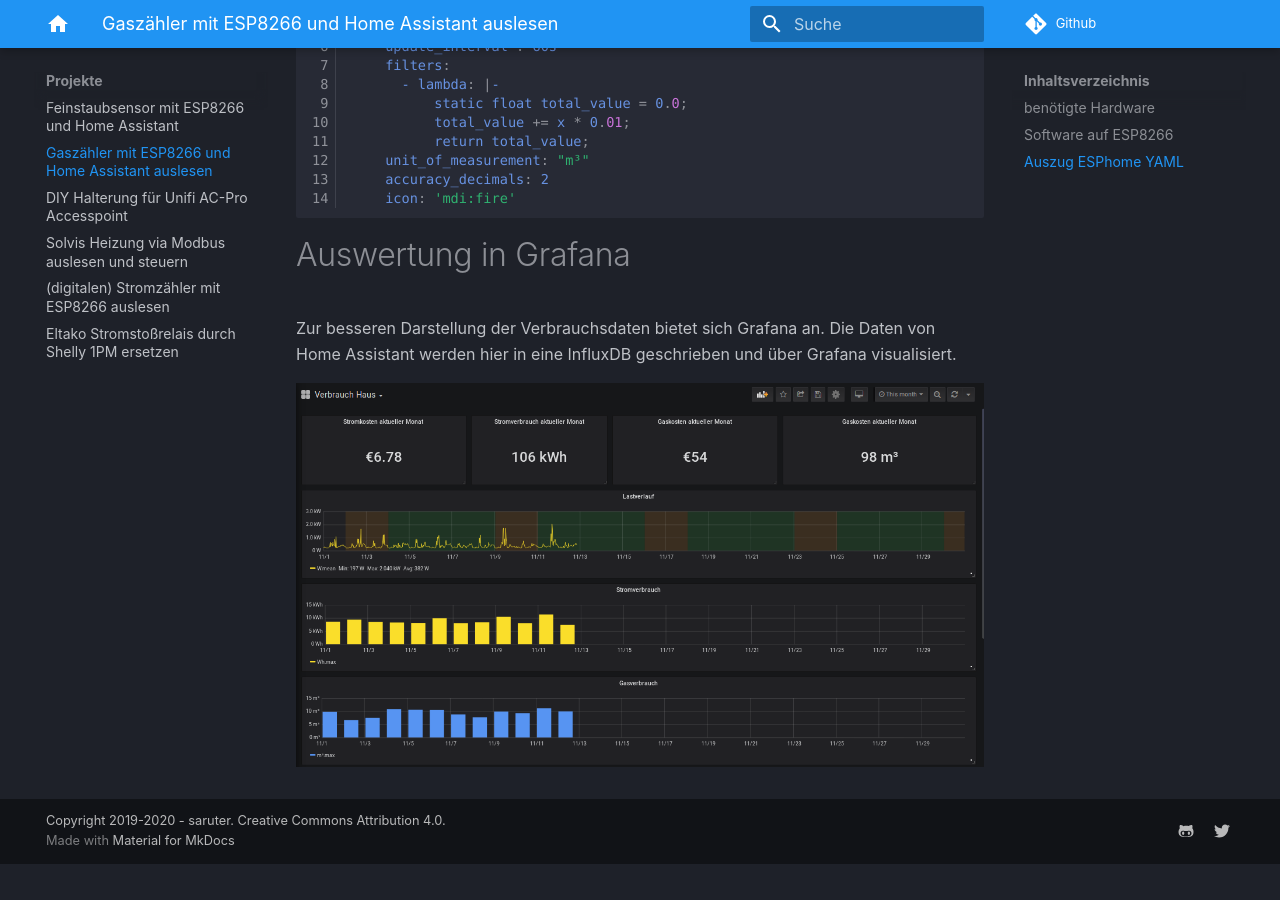
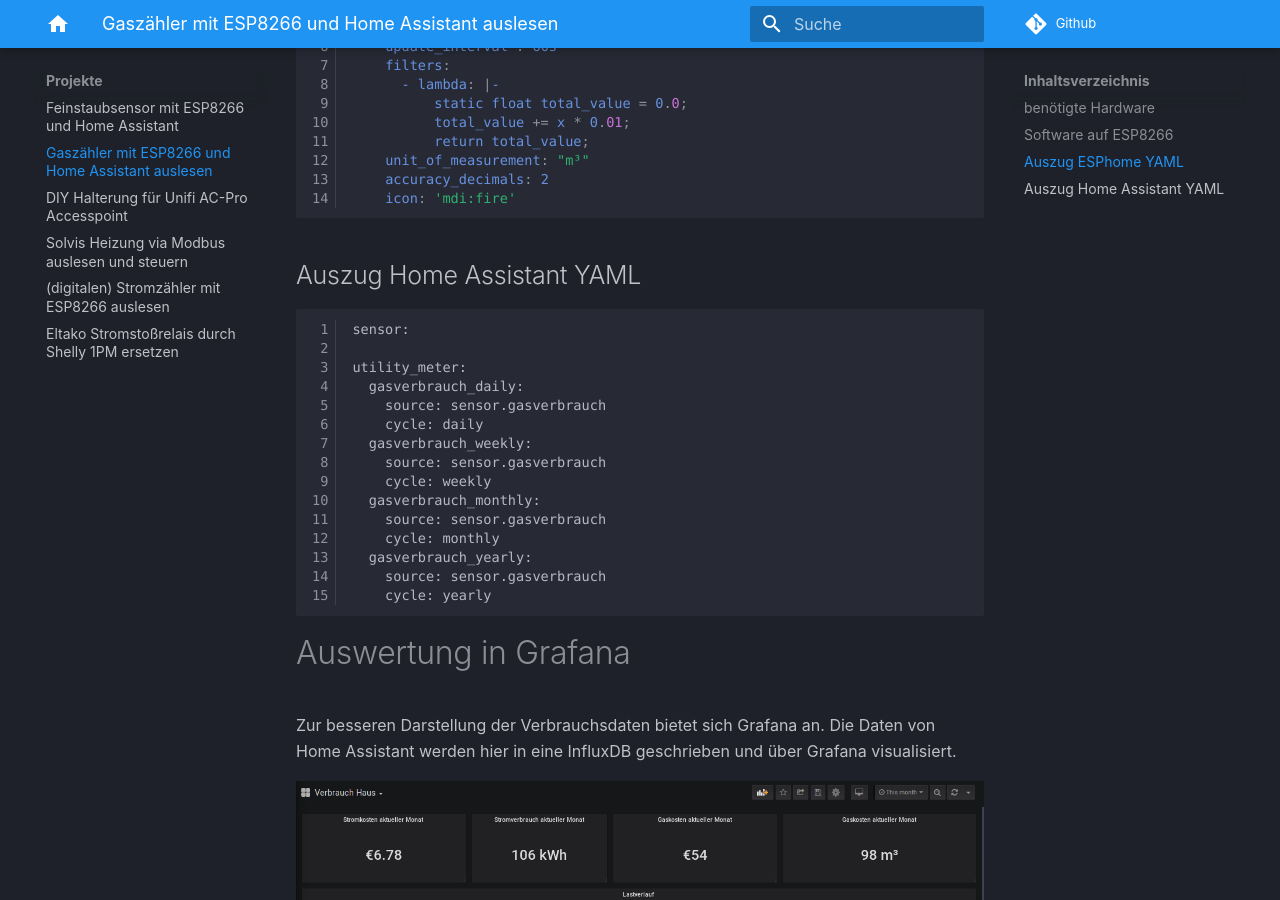
Before and after one commit to saruter/smarthome, an MkDocs documentation site: the page built from docs/projekte/gasverbrauch.md, in a window 1280 px wide and 900 px high, scrolled down 1692 px. Built offline with MkDocs 1.6.1 and Material for MkDocs 9.7.7, drawn with Linux system fonts in a browser that asks for light colours; comment, search, counter and statistics services are not loaded; before the commit the page ends 2556 px from its top, so only the background shows below that.

Commit message:
utilty_meter gasverbrauch added

````diff
--- a/docs/projekte/gasverbrauch.md
+++ b/docs/projekte/gasverbrauch.md
@@ -33,6 +33,24 @@ Ein Standardgaszähler hat auf den letzen Ziffern einen Magneten verbaut, der be
     icon: 'mdi:fire'
 ```
 
+## Auszug Home Assistant YAML
+```
+sensor:
+
+utility_meter:
+  gasverbrauch_daily:
+    source: sensor.gasverbrauch
+    cycle: daily
+  gasverbrauch_weekly:
+    source: sensor.gasverbrauch
+    cycle: weekly
+  gasverbrauch_monthly:
+    source: sensor.gasverbrauch
+    cycle: monthly
+  gasverbrauch_yearly:
+    source: sensor.gasverbrauch
+    cycle: yearly
+```
 # Auswertung in Grafana
 Zur besseren Darstellung der Verbrauchsdaten bietet sich Grafana an. Die Daten von Home Assistant werden hier in eine InfluxDB geschrieben und über Grafana visualisiert.
 
````
